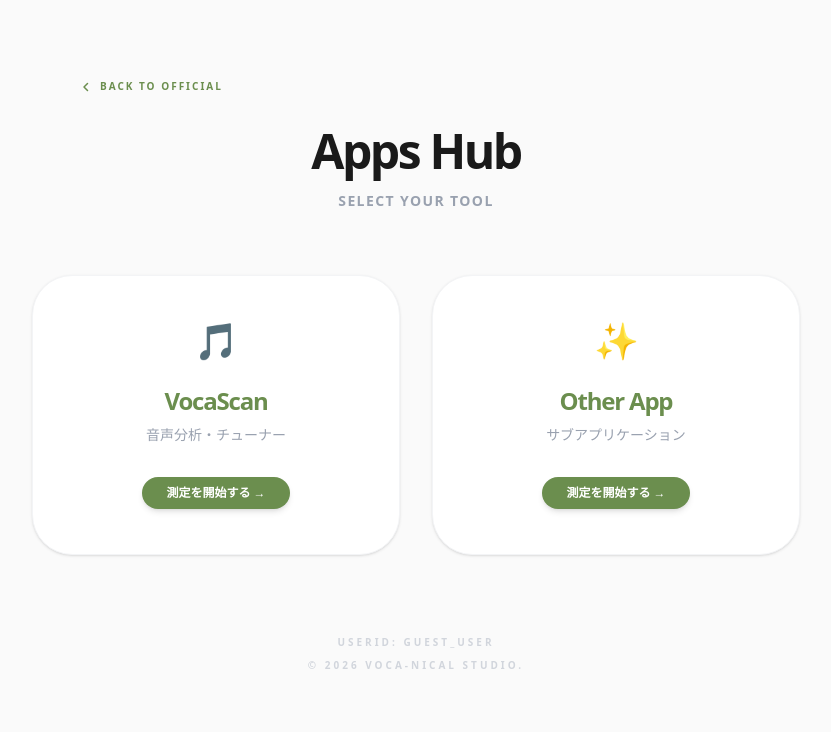
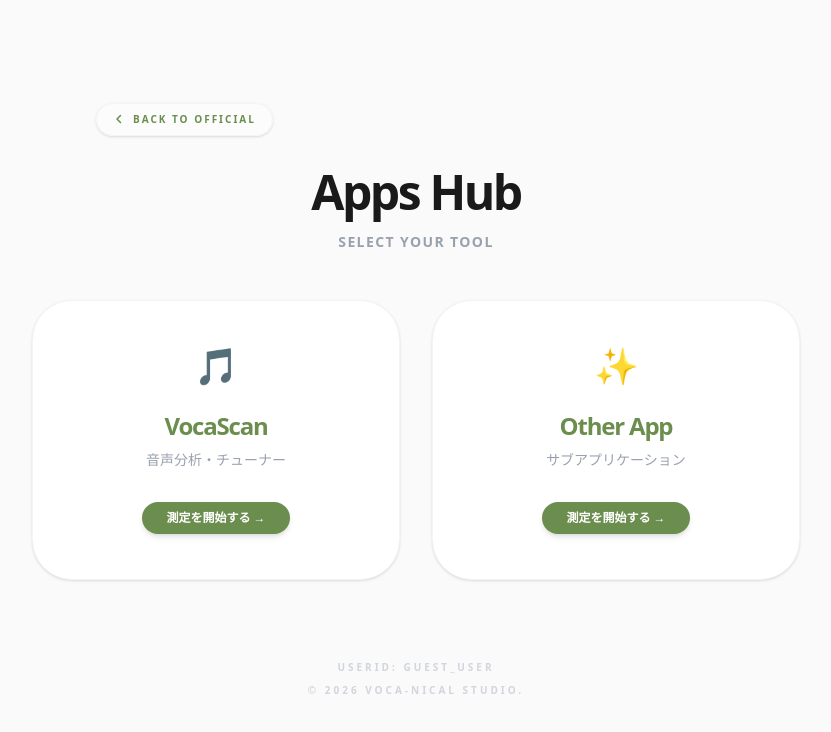
Before and after one commit to keijsclub48-cpu/apps-hub, a React (Vite) app: page / in a window 1280 px wide. Shown: the top 732 px of the page, without its empty margins (224-1055 px from the left). Built offline with nearby package versions, Linux system fonts and the light colour scheme.

Commit message:
Back to Offcial修正

```diff
--- a/src/pages/MenuPage.tsx
+++ b/src/pages/MenuPage.tsx
@@ -59,17 +59,27 @@ const MenuPage: React.FC = () => {
 
   return (
     <div className="min-h-screen w-full bg-[#fafafa] text-[#1a1a1a] flex flex-col items-center justify-center p-6 font-sans antialiased">
-      <header className="mb-16 text-center relative w-full max-w-2xl">
-        <div className="absolute -top-12 left-0 md:left-0">
-          <a href={lpUrl} className="flex items-center gap-2 text-[10px] font-bold uppercase tracking-[0.2em] text-[#6b8e4e] hover:opacity-70 transition-all">
+<header className="mb-12 text-center w-full max-w-2xl mx-auto px-4">
+  {/* LPに戻るリンク：絶対配置をやめ、常に上部中央または左寄りに配置 */}
+  <div className="flex justify-center md:justify-start mb-8">
+    <a
+      href={lpUrl}
+      className="flex items-center gap-2 text-[10px] font-bold uppercase tracking-[0.2em] text-[#6b8e4e] hover:opacity-70 transition-all bg-white/50 px-4 py-2 rounded-full border border-gray-100 shadow-sm"
+    >
       <svg className="w-3 h-3" fill="none" stroke="currentColor" viewBox="0 0 24 24">
         <path strokeLinecap="round" strokeLinejoin="round" strokeWidth={3} d="M15 19l-7-7 7-7" />
       </svg>
       Back to Official
     </a>
   </div>
-        <h1 className="text-4xl md:text-5xl font-black tracking-tighter mb-4 text-[#1a1a1a]">Apps Hub</h1>
-        <p className="text-gray-400 text-sm font-bold uppercase tracking-widest">Select Your Tool</p>
+
+  {/* タイトルエリア */}
+  <h1 className="text-4xl md:text-5xl font-black tracking-tighter mb-4 text-[#1a1a1a]">
+    Apps Hub
+  </h1>
+  <p className="text-gray-400 text-sm font-bold uppercase tracking-widest">
+    Select Your Tool
+  </p>
 </header>
 
       <div className="grid grid-cols-1 md:grid-cols-2 gap-8 w-full max-w-3xl">
```
Lines whose indentation alone changed are shown as unchanged.
